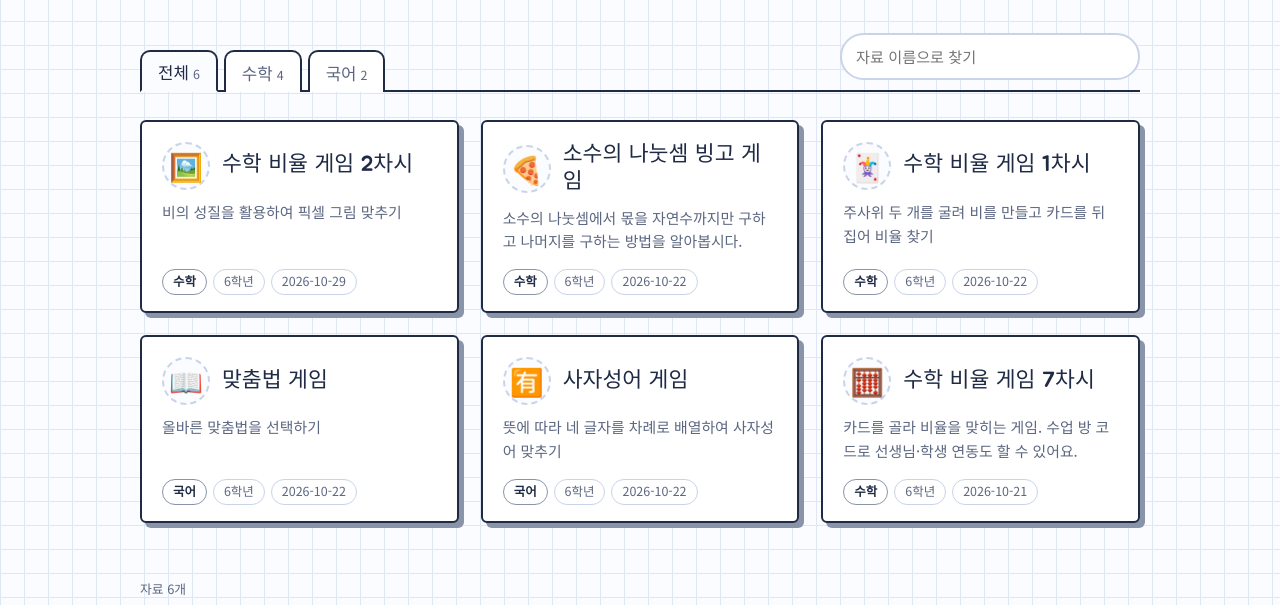
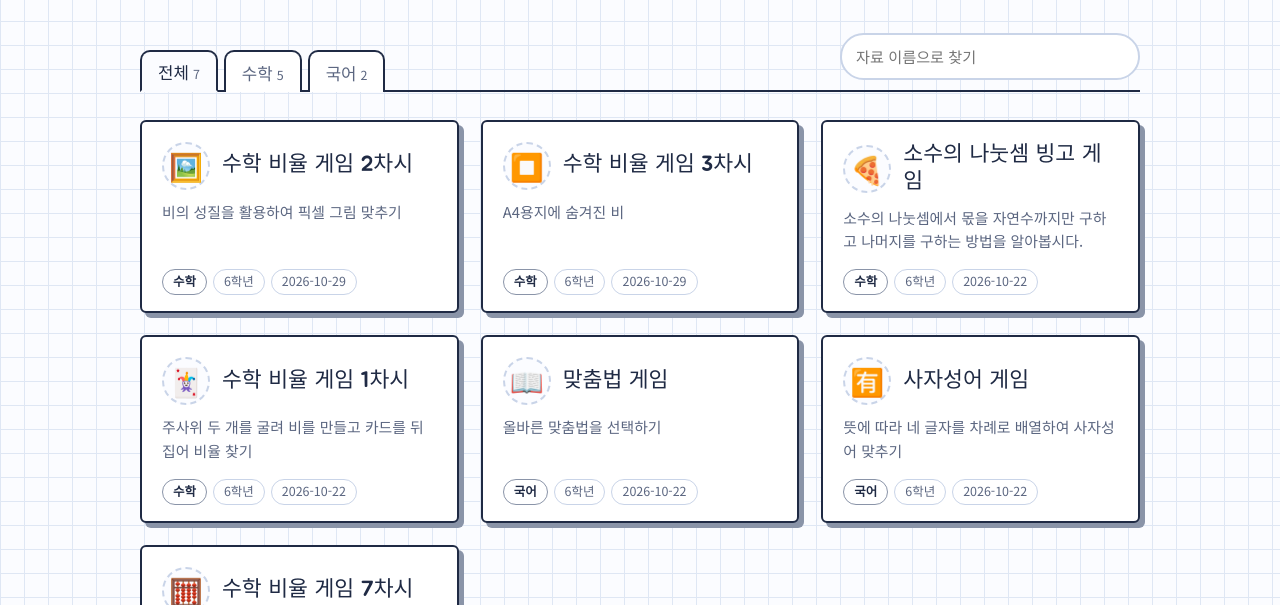
Before and after one commit to hailoo1-netizen/yujinarchive, a plain HTML site: page index.html in a window 1280 px wide. Shown: the part 195-800 px from the top of the page. Drawn offline with Linux system fonts and the light colour scheme.

Commit message:
Update index.html

```diff
--- a/index.html
+++ b/index.html
@@ -34,7 +34,7 @@ const SITE = {
 const RESOURCES = [
   {
     title: "수학 비율 게임 7차시",
-    desc: "카드를 골라 비율을 맞히는 게임. 수업 방 코드로 선생님·학생 연동도 할 수 있어요.",
+    desc: "카드를 골라 비율을 맞히는 게임.",
     category: "수학",
     link: "games/ratio-game/",
     icon: "🧮",
@@ -65,6 +65,15 @@ const RESOURCES = [
     category: "수학",
     link: "games/ratio-game3/",
     icon: "🖼️",
+    grade: "6학년",
+    date: "2026-10-29"
+  },
+  {
+    title: "수학 비율 게임 3차시",
+    desc: "A4용지에 숨겨진 비",
+    category: "수학",
+    link: "games/ratio-game4/",
+    icon: "⏹️",
     grade: "6학년",
     date: "2026-10-29"
   },
```
